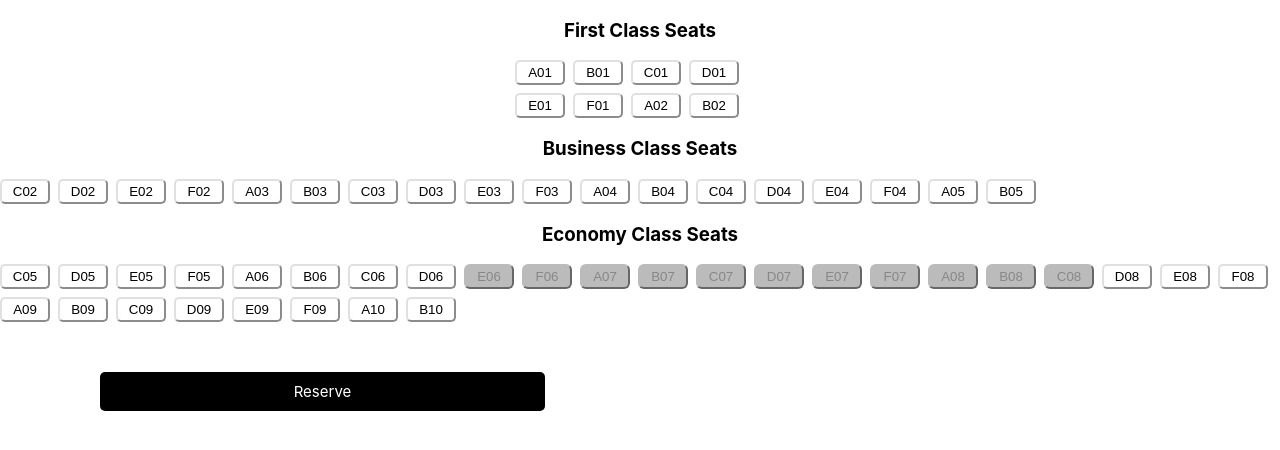
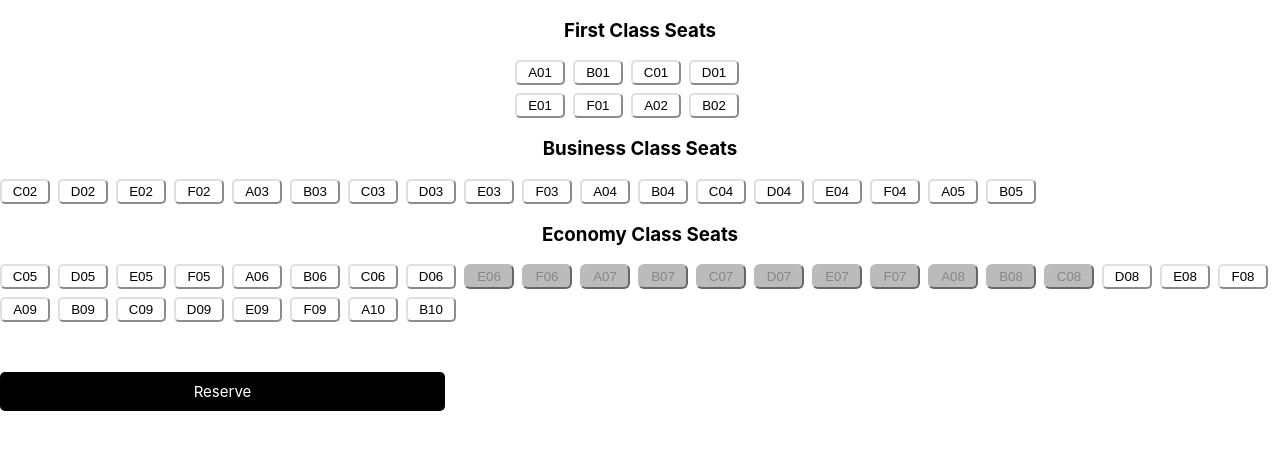
Before and after one commit to AmrYasserG/MEN-STACK, a React (Create React App) app: page /scratch in a window 1280 px wide. Shown: the top 450 px of the page. Built offline with nearby package versions, Linux system fonts and the light colour scheme.

Commit message:
amr s2 v8

```diff
--- a/src/components/ResponsiveAppBar/ResponsiveAppBar.js
+++ b/src/components/ResponsiveAppBar/ResponsiveAppBar.js
@@ -54,8 +54,10 @@ const ResponsiveAppBar = ({ pages, isUser, isAdmin }) => {
                         </Tooltip>
                     </Typography>
 
+                    {pages.length !==0 ?(
+                      <>
                     <Box sx={{ flexGrow: 1, display: { xs: 'flex', md: 'none' } }}>
-                        <IconButton
+                    <IconButton
                             size="large"
                             aria-label="account of current user"
                             aria-controls="menu-appbar"
@@ -89,7 +91,9 @@ const ResponsiveAppBar = ({ pages, isUser, isAdmin }) => {
                                 </MenuItem>
                             ))}
                         </Menu>
+
                     </Box>
+                    </>):(<></>)}
                     <Typography
                         variant="h6"
                         noWrap
--- a/src/components/planeSeats/planeSeats.css
+++ b/src/components/planeSeats/planeSeats.css
@@ -31,7 +31,8 @@
 .btn {
     display: inline-block;
     border: none;
-    margin-left: 100px;
+    margin-left: auto;
+    margin-right: auto;
     margin-top: 30px;
     border-radius: 5px;
     cursor: pointer;
--- a/src/components/planeSeats/planeSeats.js
+++ b/src/components/planeSeats/planeSeats.js
@@ -374,7 +374,7 @@ export default function PlaneSeats() {
       </div>
       <br />
       <Button
-        disabled={!retChosenSeats.length > 0 || !depChosenSeats.length > 0}
+        disabled={retChosenSeats.length !== state.noSeats || depChosenSeats.length !== state.noSeats}
         onClick={returnChosenSeats}
         variant="contained"
         className="btn"
```
